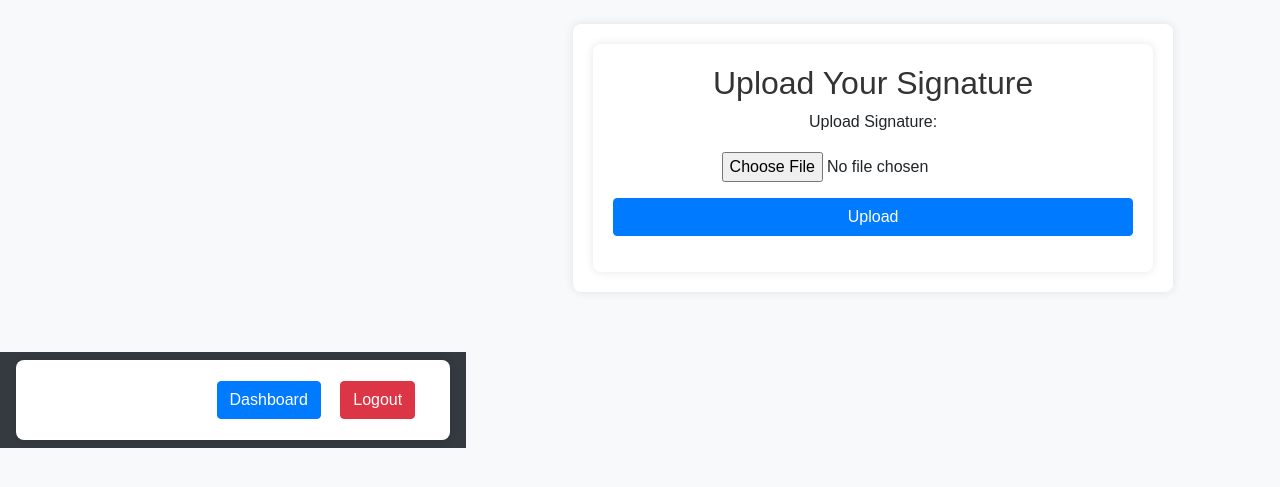
After one commit to uynvu078/Cambridge_teamProject, a Django app: page /users/upload-signature/ in a window 1280 px wide. The commit adds this page. Shown: the top 487 px of the page. Run offline with Django 5.2, Linux system fonts and the light colour scheme; the visitor is signed in with stand-in values (Sample User, id 1); some libraries are stand-ins or nearby versions.

Commit message:
Added signature upload

```diff
--- a/user_management/settings.py
+++ b/user_management/settings.py
@@ -180,3 +180,6 @@ ACCOUNT_LOGIN_METHODS = {"username", "email"}
 ACCOUNT_USERNAME_REQUIRED = True
 ACCOUNT_EMAIL_REQUIRED = False
 ACCOUNT_EMAIL_VERIFICATION = "none"
+
+MEDIA_URL = '/media/'
+MEDIA_ROOT = os.path.join(BASE_DIR, 'media')
--- a/user_management/urls.py
+++ b/user_management/urls.py
@@ -20,6 +20,8 @@ from django.urls import path, include
 from django.http import HttpResponse
 from django.contrib.auth.decorators import login_required
 from django.shortcuts import render
+from django.conf import settings
+from django.conf.urls.static import static
 
 
 # Dashboard
@@ -35,3 +37,6 @@ urlpatterns = [
     path('users/', include('users.urls')),
     path("", home_view, name="home"),
 ]
+
+if settings.DEBUG:
+    urlpatterns += static(settings.MEDIA_URL, document_root=settings.MEDIA_ROOT)
--- a/users/forms.py
+++ b/users/forms.py
@@ -21,3 +21,9 @@ class UserForm(forms.ModelForm):
                 ("basicuser", "Basic User"),
                 ("admin", "Admin")
             ]
+
+# Support Signature Upload Form
+class SignatureUploadForm(forms.ModelForm):
+    class Meta:
+        model = User
+        fields = ['signature']
--- a/users/models.py
+++ b/users/models.py
@@ -11,6 +11,7 @@ class CustomUser(AbstractUser):
 
     role = models.CharField(max_length=10, choices=ROLE_CHOICES, default='basicuser')
     status = models.BooleanField(default=True)  # True = Active, False = Inactive
+    signature = models.ImageField(upload_to="signatures/", null=True, blank=True)
 
     def __str__(self):
         return self.username
--- /dev/null
+++ b/users/templates/users/upload_signature.html
@@ -0,0 +1,74 @@
+{% extends "base.html" %}
+
+{% block content %}
+<div class="container">
+    <h2 class="text-center">Upload Your Signature</h2>
+
+    <!-- Display Success Message -->
+    {% if messages %}
+        {% for message in messages %}
+            <div class="alert alert-success">{{ message }}</div>
+        {% endfor %}
+    {% endif %}
+
+    <div class="signature-upload-form">
+        <form method="post" enctype="multipart/form-data" class="form-group">
+            {% csrf_token %}
+            <label for="{{ form.signature.id_for_label }}">Upload Signature:</label>
+            {{ form.signature }}
+
+            <button type="submit" class="btn btn-primary mt-3">Upload</button>
+        </form>
+
+        <!-- Show current signature if exists -->
+        {% if user.signature %}
+            <h3 class="mt-4">Current Signature:</h3>
+            <img src="{{ user.signature.url }}" alt="User Signature" class="img-thumbnail" style="max-width: 300px;">
+        {% endif %}
+    </div>
+</div>
+
+<style>
+    .container {
+        max-width: 600px;
+        margin: auto;
+        padding: 20px;
+        background: white;
+        border-radius: 8px;
+        box-shadow: 0 0 10px rgba(0, 0, 0, 0.1);
+        text-align: center;
+    }
+
+    .form-group {
+        display: flex;
+        flex-direction: column;
+        align-items: center;
+    }
+
+    input[type="file"] {
+        margin-top: 10px;
+    }
+
+    button {
+        width: 100%;
+        padding: 10px;
+        background-color: #0078D4;
+        color: white;
+        border: none;
+        border-radius: 5px;
+        cursor: pointer;
+    }
+
+    button:hover {
+        background-color: #005A9E;
+    }
+
+    .img-thumbnail {
+        margin-top: 15px;
+        max-width: 100%;
+        border: 1px solid #ddd;
+        border-radius: 5px;
+    }
+</style>
+
+{% endblock %}
--- a/users/urls.py
+++ b/users/urls.py
@@ -1,5 +1,5 @@
 from django.urls import path
-from .views import user_list, user_create, user_update, user_delete
+from .views import user_list, user_create, user_update, user_delete, upload_signature
 from . import views
 
 urlpatterns = [
@@ -9,4 +9,6 @@ urlpatterns = [
     path('<int:pk>/delete/', user_delete, name="user_delete"),  # Delete user
     path('deactivate/<int:user_id>/', views.deactivate_user, name='deactivate_user'),
     path('reactivate/<int:user_id>/', views.reactivate_user, name='reactivate_user'),
+
+    path('upload-signature/', upload_signature, name="upload_signature"), #signature route
 ]
--- a/users/views.py
+++ b/users/views.py
@@ -4,7 +4,7 @@ from django.shortcuts import render, get_object_or_404, redirect
 from django.contrib.auth.decorators import login_required
 from django.contrib.auth import get_user_model
 from django.contrib import messages
-from .forms import UserForm
+from .forms import UserForm, SignatureUploadForm
 from django.http import HttpResponseForbidden
 from functools import wraps
 from .models import CustomUser
@@ -122,3 +122,17 @@ def reactivate_user(request, user_id):
     else:
         messages.info(request, f'User {user.username} is already active.')
     return redirect('user_list')
+
+@login_required
+def upload_signature(request):
+    """Allows users to upload their signature."""
+    if request.method == "POST":
+        form = SignatureUploadForm(request.POST, request.FILES, instance=request.user)
+        if form.is_valid():
+            form.save()
+            messages.success(request, "Signature uploaded successfully!")
+            return redirect("dashboard")
+    else:
+        form = SignatureUploadForm(instance=request.user)
+
+    return render(request, "users/upload_signature.html", {"form": form})
```
Also changed, not shown: user_management/templates/dashboard.html (+19 -0 lines), media/signatures/signature.png (added), user_management/media/signatures/signature.png (added), user_management/media/signatures/signature_3StsllV.png (added), users/migrations/0002_customuser_signature.py (added), 6 other files.
